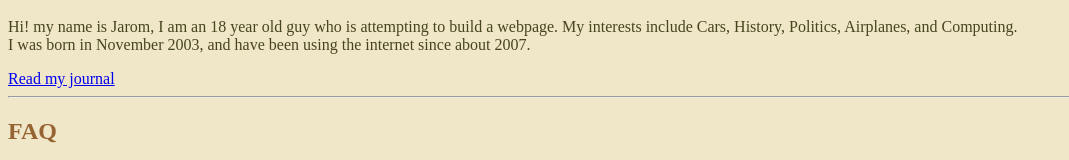
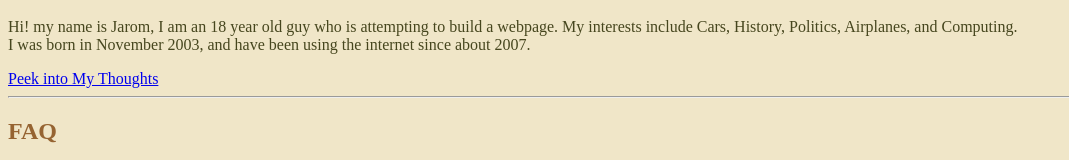
Before and after one commit to Jarombean/Jarombean.github.io, a plain HTML site: page index.html in a window 1280 px wide. Shown: the part 529-689 px from the top of the page, without its empty margins (0-1069 px from the left). Drawn offline with Linux system fonts and the light colour scheme.

Commit message:
Update index.html

```diff
--- a/index.html
+++ b/index.html
@@ -13,7 +13,7 @@
         </center>
         <h2>About Me</h2>
         <p>Hi! my name is Jarom, I am an 18 year old guy who is attempting to build a webpage. My interests include Cars, History, Politics, Airplanes, and Computing.<br>I was born in November 2003, and have been using the internet since about 2007.</p>
-        <a href="https://jarombean.github.io/journal.html">Read my journal</a>
+        <a href="https://jarombean.github.io/journal.html">Peek into My Thoughts</a>
         <hr>
         <h2>FAQ</h2>
         <h4>Why does your page look like absolute garbage?</h4>
```
